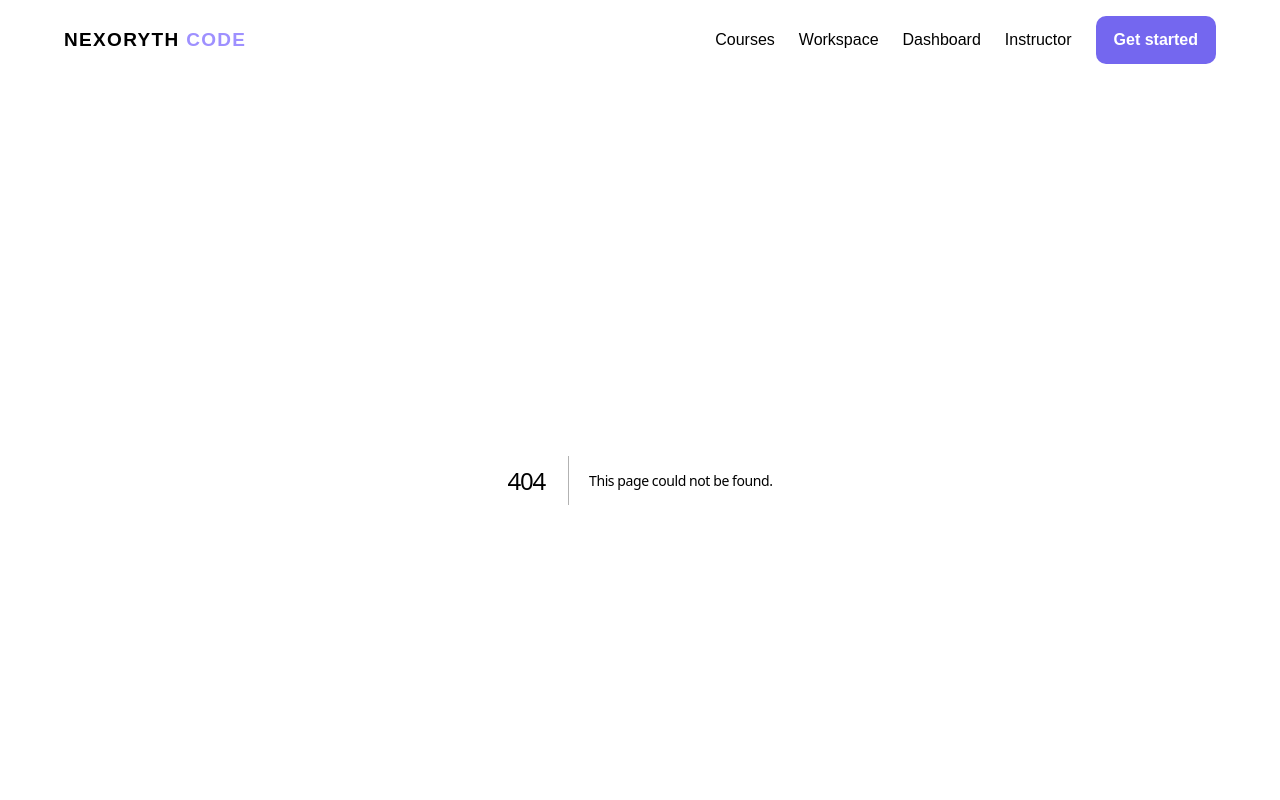
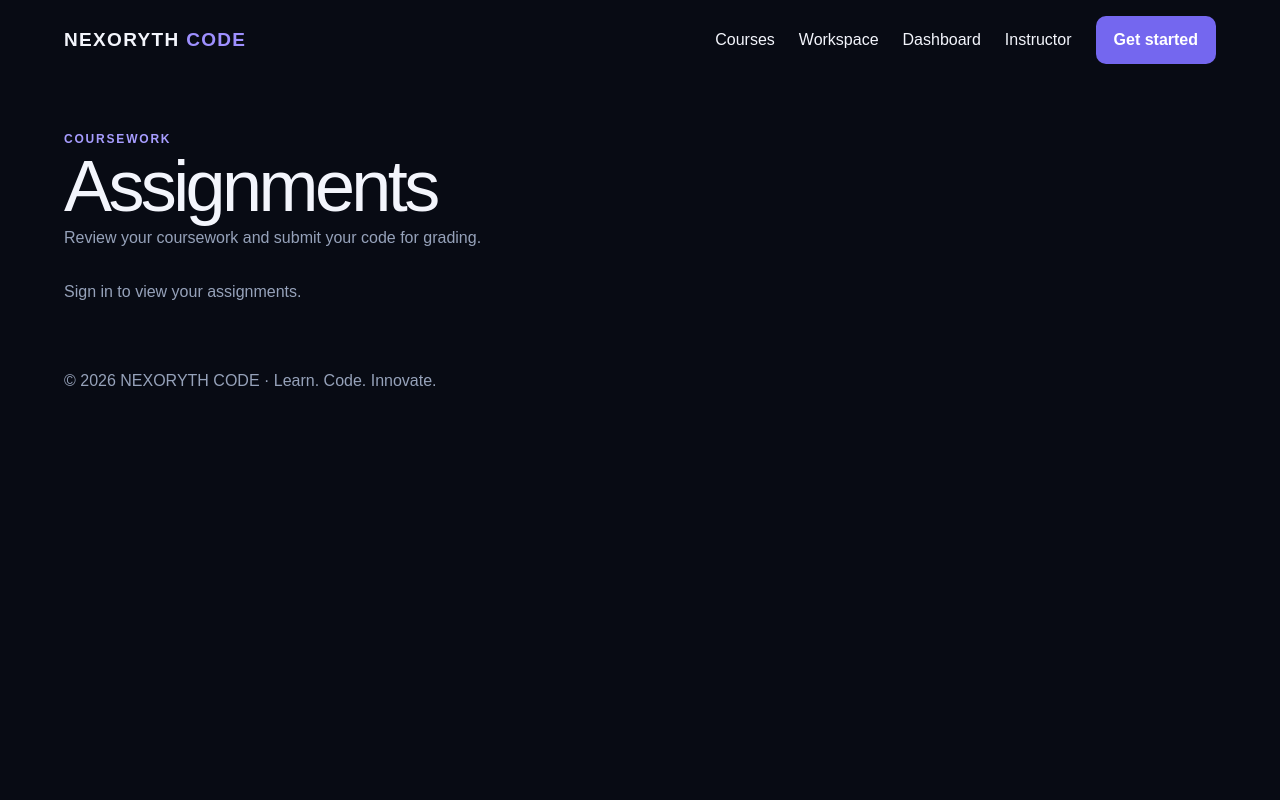
Before and after one commit to cmnetworksza/nexorythcode, a Next.js app: page /assignments in a window 1280 px wide. Before the commit this address had no page. Shown: the top 800 px of the page. Built offline with nearby package versions, Linux system fonts and the light colour scheme; no server answers.

Commit message:
Add coursework and execution security guidance: app/assignments/page.tsx

```diff
--- /dev/null
+++ b/app/assignments/page.tsx
@@ -0,0 +1,7 @@
+"use client";
+import {useEffect,useState} from "react";import {supabase} from "@/lib/supabase";import Link from "next/link";
+type Assignment={id:string;title:string;instructions:string;due_at:string|null;course_id:string};
+export default function Assignments(){const [items,setItems]=useState<Assignment[]>([]);const [selected,setSelected]=useState<string>("");const [source,setSource]=useState("");const [language,setLanguage]=useState("python");const [message,setMessage]=useState("Loading assignments...");
+useEffect(()=>{async function load(){const s=supabase();const {data:{user}}=await s.auth.getUser();if(!user){setMessage("Sign in to view your assignments.");return}const {data,error}=await s.from("assignments").select("id,title,instructions,due_at,course_id").order("due_at",{ascending:true});setItems(data||[]);setMessage(error?.message||"No assignments available.")}load()},[]);
+async function submit(e:React.FormEvent){e.preventDefault();const s=supabase();const {data:{user}}=await s.auth.getUser();if(!user){setMessage("Sign in before submitting.");return}const {error}=await s.from("submissions").insert({assignment_id:selected,student_id:user.id,source,language});setMessage(error?.message||"Assignment submitted successfully.");if(!error)setSource("")}
+return <main className="shell" style={{paddingTop:50}}><p className="eyebrow">COURSEWORK</p><h1>Assignments</h1><p className="muted">Review your coursework and submit your code for grading.</p><div className="grid" style={{marginTop:30}}>{items.map(a=><article className="panel" key={a.id}><h3>{a.title}</h3><p style={{whiteSpace:"pre-wrap"}}>{a.instructions}</p><p className="muted">{a.due_at?"Due "+new Date(a.due_at).toLocaleDateString():"No deadline"}</p><button className="btn secondary" onClick={()=>setSelected(a.id)}>Submit work</button></article>)}</div>{selected&&<form className="panel" style={{display:"grid",gap:14,marginTop:25}} onSubmit={submit}><h2>Submit assignment</h2><select className="input" value={language} onChange={e=>setLanguage(e.target.value)}>{["python","javascript","java","c","cpp","html"].map(l=><option value={l} key={l}>{l}</option>)}</select><textarea className="input" rows={12} required placeholder="Paste your solution code" value={source} onChange={e=>setSource(e.target.value)}/><button className="btn">Submit solution</button><Link href="/workspace">Open coding workspace</Link></form>}<p role="status" className="muted">{message}</p></main>}
```
